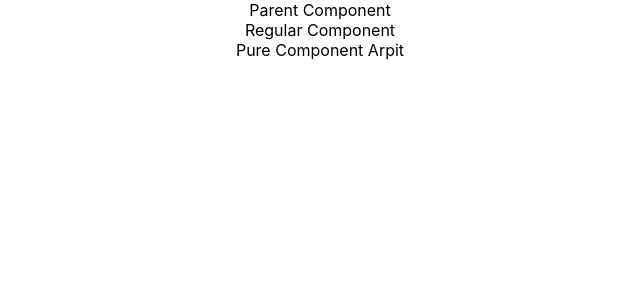
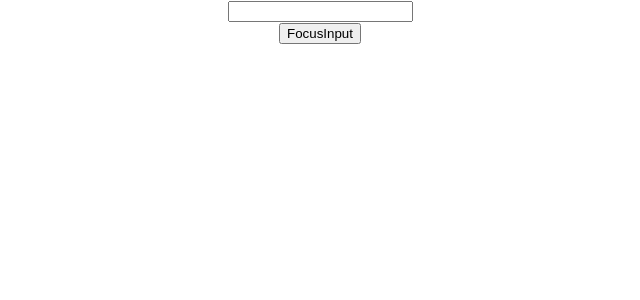
Before and after one commit to ARPITJAINECE/ReactPractice, a React (Create React App) app in the folder hello-world/: page / in a window 1280 px wide. Shown: the top 300 px of the page, without its empty margins (320-960 px from the left). Built offline with nearby package versions, Linux system fonts and the light colour scheme.

Commit message:
react practice

```diff
--- a/hello-world/src/App.js
+++ b/hello-world/src/App.js
@@ -22,12 +22,16 @@
 import pureComponent from './components/PureComponent';
 import ParentComp from './components/ParentComp';
 import RegularComponent from './components/RegularComponent';
+import RefsDemo from './components/RefsDemo';
+import FocusInput from './components/FocusInput';
 
 function App() {
   return (
     <div className="App">
 
-      <ParentComp></ParentComp>
+      <FocusInput></FocusInput>
+      {/* <RefsDemo></RefsDemo> */}
+      {/* <ParentComp></ParentComp> */}
       {/* <RegularComponent></RegularComponent> */}
       {/* <PureComponent></PureComponent> */}
       {/* <Table></Table> */}
--- /dev/null
+++ b/hello-world/src/components/FocusInput.js
@@ -0,0 +1,26 @@
+//refs with class component and it is to be linked with the Input.js
+//this is the parent component for the Input.js
+import React, { Component } from 'react'
+import Input from './Input'
+
+class FocusInput extends Component {
+    constructor(props) {
+        super(props)
+        this.componentRef = React.createRef()
+
+    }
+    clickHandler = () => {
+        this.componentRef.current.focusInput()  //this  focusInput method is defined in the child component, i.e. Input.js
+    }
+
+    render() {
+        return (
+            <div>
+                <Input ref={this.componentRef}></Input>
+                <button onClick={this.clickHandler}>FocusInput</button>
+            </div>
+        )
+    }
+}
+
+export default FocusInput
--- /dev/null
+++ b/hello-world/src/components/Input.js
@@ -0,0 +1,25 @@
+//refs with Class Components
+//it is having a link with the FocusInput.js
+//this is the child component for the FocusInput.js
+import React, { Component } from 'react'
+
+class Input extends Component {
+    constructor(props) {
+        super(props)
+        this.inputRef = React.createRef()
+    }
+
+    focusInput() {
+        this.inputRef.current.focus();
+    }
+
+    render() {
+        return (
+            <div>
+                <input type='text' ref={this.inputRef}></input>
+            </div>
+        )
+    }
+}
+
+export default Input
--- /dev/null
+++ b/hello-world/src/components/MemoComp.js
@@ -0,0 +1,14 @@
+//for memo, i.e. to use PureComponentsfor the functional coponents also....
+//it is also to be linked to the ParentComp.js
+import React from 'react'
+
+function MemoComp({name}) {
+    console.log("Rendering the Memo component....");
+  return (
+    <div>
+        {name}
+    </div>
+  )
+}
+
+export default React.memo(MemoComp)
--- a/hello-world/src/components/ParentComp.js
+++ b/hello-world/src/components/ParentComp.js
@@ -1,9 +1,11 @@
 //parent component to be linked with the Pure-Component.js
+//also have a link with the MemoComp.js for the React.memo......
 import React, { Component, PureComponent } from 'react'
 import RegularComponent from './RegularComponent'
 import PureComp from './PureComponent'
+import MemoComp from './MemoComp'
 
-class ParentComp extends PureComponent {
+class ParentComp extends Component {
     constructor(props) {
         super(props)
 
@@ -25,9 +27,10 @@
         return (
             <div>
                 Parent Component
-                <RegularComponent name={this.state.name}></RegularComponent>
+                {/* <RegularComponent name={this.state.name}></RegularComponent> */}
                 {/* <PureComp name={this.state.name}></PureComp> */}
-                <PureComp name={this.state.name}></PureComp>
+                {/* <PureComp name={this.state.name}></PureComp> */}
+                <MemoComp name={this.state.name}></MemoComp>
             </div>
         )
     }
--- /dev/null
+++ b/hello-world/src/components/RefsDemo.js
@@ -0,0 +1,73 @@
+// //usage of refs in react for accessing the Dom elements in the react
+//most recent way to create Refs
+// import React, { Component } from 'react'
+
+// class RefsDemo extends Component {
+//     // first step for creating ref is declare a constructor and assign ref in it
+//     constructor(props) {
+//         super(props)
+//         this.inputRef = React.createRef()
+//     }
+
+//     componentDidMount() {
+//         this.inputRef.current.focus()
+//         console.log(this.inputRef)
+//     }
+
+//     clickHandler = () => {
+//         alert(this.inputRef.current.value)
+//     }
+//     render() {
+//         return (
+//             <div>
+//                 <input type='text' ref={this.inputRef}></input>
+//                 <button onClick={this.clickHandler}>Click</button>
+//             </div>
+//         )
+//     }
+// }
+
+// export default RefsDemo
+
+
+
+
+//usage of refs in react for accessing the Dom elements in the react
+//second way to do so----> CallBack Refs
+import React, { Component } from 'react'
+
+class RefsDemo extends Component {
+    // first step for creating ref is declare a constructor and assign ref in it
+    constructor(props) {
+        super(props)
+        this.inputRef = React.createRef()
+        this.cbRef = null
+        //in below lines we have the CallBack Refs
+        this.setCbRef = (element) => {
+            this.cbRef = element
+        }
+    }
+
+    componentDidMount() {
+        //check if the value exists or not
+        if (this.cbRef) {
+            this.cbRef.focus()
+        }
+    }
+
+    clickHandler = () => {
+        alert(this.inputRef.current.value)
+    }
+    render() {
+        return (
+            <div>
+                <input type='text' ref={this.inputRef}></input>
+                {/* it will focus on the second textbox as soon as it mounts on the webpage */}
+                <input type='text' ref={this.setCbRef}></input>
+                <button onClick={this.clickHandler}>Click</button>
+            </div>
+        )
+    }
+}
+
+export default RefsDemo
```
